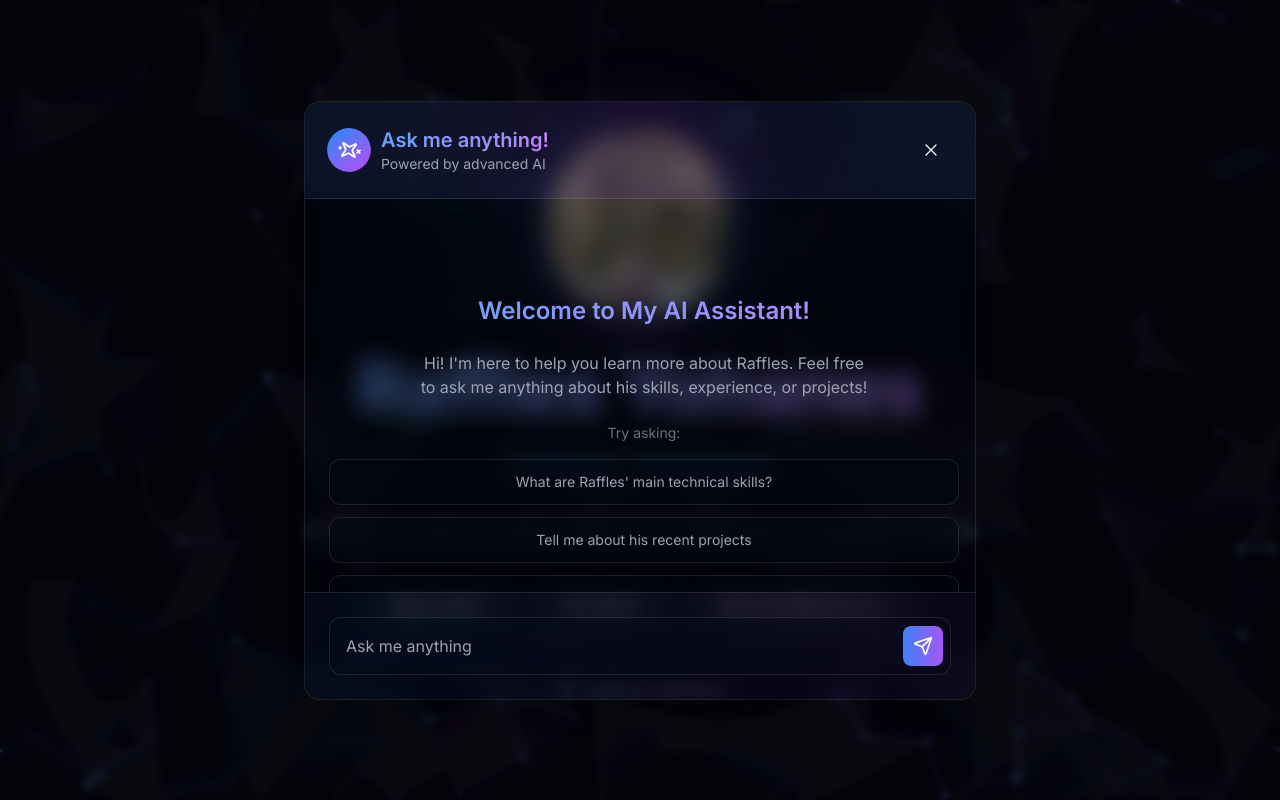
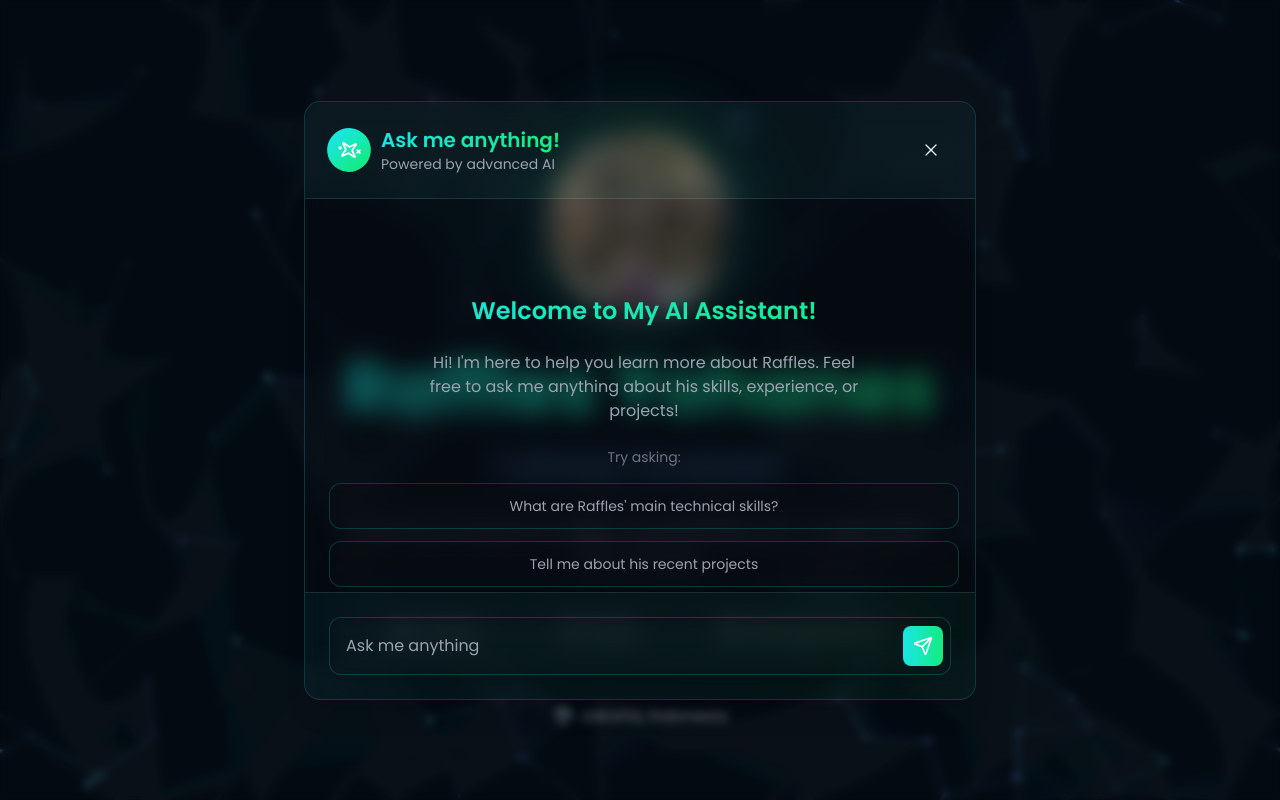
Before and after one commit to rfflsy16/raffles-portfolio, a Next.js app in the folder my-portfolio/: page / in a window 1280 px wide. Both pictures are taken after a click on the element 640 px from the left and 224 px from the top of the page. Shown: the top 800 px of the page. Built offline with nearby package versions, Linux system fonts and the light colour scheme.

Commit message:
feat: change all the color and the font to be poppins

```diff
--- a/my-portfolio/src/app/(home)/HeroSection.tsx
+++ b/my-portfolio/src/app/(home)/HeroSection.tsx
@@ -39,8 +39,8 @@ export default function HeroSection() {
                         </motion.div>
 
                         {/* Profile Picture */}
-                        <div className="absolute inset-0 rounded-full bg-gradient-to-r from-blue-500/50 via-purple-500/50 to-blue-500/50 blur-2xl opacity-75 group-hover:opacity-90" />
-                        <div className="relative w-full h-full rounded-full overflow-hidden border-4 border-white/10 group-hover:border-blue-500/20">
+                        <div className="absolute inset-0 rounded-full bg-gradient-to-r from-primary/50 via-secondary/50 to-primary/50 blur-2xl opacity-75 group-hover:opacity-90" />
+                        <div className="relative w-full h-full rounded-full overflow-hidden border-4 border-white/10 group-hover:border-primary/30">
                             <Image
                                 src="/raffles-photo.webp"
                                 alt="Profile Photo"
--- a/my-portfolio/src/app/(home)/ProjectSection.tsx
+++ b/my-portfolio/src/app/(home)/ProjectSection.tsx
@@ -91,7 +91,7 @@ export default function ProjectSection() {
                                             <Link href={project.link} className="w-full">
                                                 <Button
                                                     variant="outline"
-                                                    className="w-full backdrop-blur-sm bg-blue-500/20 border-blue-400/50 hover:bg-blue-500/30 text-white font-medium transition-all duration-300 hover:scale-[1.02] hover:shadow-blue-500/20 hover:shadow-lg"
+                                                    className="w-full backdrop-blur-sm bg-primary/20 border-primary/40 hover:bg-primary/30 text-white font-medium transition-all duration-300 hover:scale-[1.02] hover:shadow-primary/30 hover:shadow-lg"
                                                 >
                                                     <ExternalLink className="mr-2 h-4 w-4"/> Live Demo
                                                 </Button>
@@ -99,7 +99,7 @@ export default function ProjectSection() {
                                             <Link href={project.code} className="w-full">
                                                 <Button
                                                     variant="outline"
-                                                    className="w-full backdrop-blur-sm bg-purple-500/20 border-purple-400/50 hover:bg-purple-500/30 text-white font-medium transition-all duration-300 hover:scale-[1.02] hover:shadow-purple-500/20 hover:shadow-lg"
+                                                    className="w-full backdrop-blur-sm bg-secondary/20 border-secondary/40 hover:bg-secondary/30 text-white font-medium transition-all duration-300 hover:scale-[1.02] hover:shadow-secondary/30 hover:shadow-lg"
                                                 >
                                                     <Code className="mr-2 h-4 w-4" /> Source Code
                                                 </Button>
--- a/my-portfolio/src/app/globals.css
+++ b/my-portfolio/src/app/globals.css
@@ -3,25 +3,25 @@
 @tailwind utilities;
 
 :root {
-  --background: 230 30% 8%;
-  --foreground: 210 20% 98%;
-  --card: 224 71% 4%;
-  --card-foreground: 213 31% 91%;
-  --popover: 224 71% 4%;
-  --popover-foreground: 215 20% 65%;
-  --primary: 210 40% 98%;
-  --primary-foreground: 222.2 47.4% 1.2%;
-  --secondary: 222.2 47.4% 11.2%;
-  --secondary-foreground: 210 40% 98%;
-  --muted: 223 47% 11%;
-  --muted-foreground: 215.4 16.3% 56.9%;
-  --accent: 216 34% 17%;
-  --accent-foreground: 210 40% 98%;
-  --destructive: 0 63% 31%;
-  --destructive-foreground: 210 40% 98%;
-  --border: 216 34% 17%;
-  --input: 216 34% 17%;
-  --ring: 216 34% 17%;
+  --background: 210 30% 8%;
+  --foreground: 190 100% 96%;
+  --card: 210 30% 6%;
+  --card-foreground: 190 90% 92%;
+  --popover: 210 30% 6%;
+  --popover-foreground: 190 50% 85%;
+  --primary: 180 80% 50%;
+  --primary-foreground: 210 20% 10%;
+  --secondary: 150 85% 50%;
+  --secondary-foreground: 210 20% 10%;
+  --muted: 210 25% 16%;
+  --muted-foreground: 190 30% 75%;
+  --accent: 150 80% 45%;
+  --accent-foreground: 210 20% 10%;
+  --destructive: 0 80% 50%;
+  --destructive-foreground: 190 100% 96%;
+  --border: 180 40% 25%;
+  --input: 180 40% 25%;
+  --ring: 180 70% 45%;
   --radius: 0.5rem;
 }
 
@@ -35,15 +35,15 @@
 }
 
 .glass-card {
-  @apply bg-card/30 backdrop-blur-md border border-white/10 shadow-xl;
+  @apply bg-card/30 backdrop-blur-md border border-primary/20 shadow-xl;
 }
 
 .gradient-text {
-  @apply bg-clip-text text-transparent bg-gradient-to-r from-blue-400 to-purple-400;
+  @apply bg-clip-text text-transparent bg-gradient-to-r from-primary to-secondary;
 }
 
 .hover-glow {
-  @apply transition-all duration-300 hover:shadow-[0_0_20px_rgba(59,130,246,0.5)];
+  @apply transition-all duration-300 hover:shadow-[0_0_20px_rgba(56,224,231,0.6)];
 }
 
 .section-padding {
@@ -63,30 +63,30 @@
 }
 
 .neo-brutalism-white {
-    @apply relative bg-transparent text-blue-400 px-4 py-2 rounded-lg
-           font-semibold border-2 border-blue-500
-           shadow-[4px_4px_0px_0px_rgba(59,130,246,0.3)]
-           active:shadow-[2px_2px_0px_0px_rgba(59,130,246,0.3)]
+    @apply relative bg-transparent text-primary px-4 py-2 rounded-lg
+           font-semibold border-2 border-primary
+           shadow-[4px_4px_0px_0px_rgba(56,224,231,0.4)]
+           active:shadow-[2px_2px_0px_0px_rgba(56,224,231,0.4)]
            active:translate-x-[2px]
            active:translate-y-[2px]
            transition-all duration-150
-           hover:bg-blue-500/10
-           hover:shadow-[6px_6px_0px_0px_rgba(59,130,246,0.3)];
+           hover:bg-primary/15
+           hover:shadow-[6px_6px_0px_0px_rgba(56,224,231,0.4)];
 }
 
 /* Update Modern Card Style */
 .modern-card {
-    @apply bg-gray-900/30 backdrop-blur-lg border border-white/10
+    @apply bg-card/30 backdrop-blur-lg border border-primary/20
            shadow-[0_8px_32px_rgba(0,0,0,0.37)]
-           hover:shadow-[0_8px_32px_rgba(59,130,246,0.2)]
+           hover:shadow-[0_8px_32px_rgba(56,224,231,0.25)]
            transition-all duration-500
            rounded-xl overflow-hidden;
 }
 
 /* Update Modern Badge Style */
 .modern-badge {
-    @apply bg-blue-500/10 text-blue-300 border border-blue-400/20
-           backdrop-blur-sm hover:bg-blue-500/20
+    @apply bg-accent/10 text-accent border border-accent/20
+           backdrop-blur-sm hover:bg-accent/20
            transition-all duration-300
            text-xs font-medium px-2.5 py-1 rounded-full;
 }
@@ -94,10 +94,10 @@
 /* Update Timeline Gradient */
 .timeline-gradient {
     background: linear-gradient(180deg,
-        rgba(59,130,246,0.1) 0%,
-        rgba(139,92,246,0.3) 50%,
-        rgba(59,130,246,0.1) 100%
+        rgba(56,224,231,0.15) 0%,
+        rgba(72,226,172,0.3) 50%,
+        rgba(56,224,231,0.15) 100%
     );
     animation: gradientFlow 4s ease infinite;
-    box-shadow: 0 0 15px rgba(59,130,246,0.2);
+    box-shadow: 0 0 15px rgba(56,224,231,0.25);
 }
--- a/my-portfolio/src/app/layout.tsx
+++ b/my-portfolio/src/app/layout.tsx
@@ -1,11 +1,11 @@
 import Background from '@/components/Background';
 import './globals.css';
 import type { Metadata } from 'next';
-import { Inter } from 'next/font/google';
+import { Poppins } from 'next/font/google';
 import { Analytics } from '@vercel/analytics/next';
 import { SpeedInsights } from '@vercel/speed-insights/next';
 
-const inter = Inter({ subsets: ['latin'] });
+const poppins = Poppins({ weight: ['300', '400', '500', '600', '700'], subsets: ['latin'] });
 
 export const metadata: Metadata = {
   title: 'Rafles Yohanes Portfolio',
@@ -19,7 +19,7 @@ export default function RootLayout({
 }) {
   return (
     <html lang="en">
-      <body className={inter.className}>
+      <body className={poppins.className}>
         <Background />
         {children}
         <Analytics />
--- a/my-portfolio/src/components/AiChats.tsx
+++ b/my-portfolio/src/components/AiChats.tsx
@@ -128,7 +128,7 @@ export default function AiChats({ isOpen, onClose }: AiChatsProps) {
         >
             <div className="space-y-6">
                 <motion.h3
-                    className="text-2xl font-semibold text-transparent bg-clip-text bg-gradient-to-r from-blue-400 to-purple-400"
+                    className="text-2xl font-semibold text-transparent bg-clip-text bg-gradient-to-r from-primary to-secondary"
                     initial={{ scale: 0.9 }}
                     animate={{ scale: 1 }}
                     transition={{ duration: 0.5 }}
@@ -154,7 +154,7 @@ export default function AiChats({ isOpen, onClose }: AiChatsProps) {
                         {aiQuestions.map((question, index) => (
                             <motion.div
                                 key={index}
-                                className="glass-card p-3 rounded-xl text-sm text-gray-400 cursor-pointer hover:bg-blue-500/10 hover:text-blue-400 transition-all duration-300"
+                                className="glass-card p-3 rounded-xl text-sm text-gray-400 cursor-pointer hover:bg-primary/10 hover:text-primary transition-all duration-300"
                                 whileHover={{ scale: 1.02, x: 5 }}
                                 onClick={() => {
                                     setMessage(question);
@@ -193,15 +193,15 @@ export default function AiChats({ isOpen, onClose }: AiChatsProps) {
                 whileTap={{ scale: 0.98 }}
                 className={`max-w-[80%] p-4 rounded-2xl ${
                     chat.role === 'user'
-                        ? 'bg-gradient-to-r from-blue-500/30 to-purple-500/30 text-blue-200 border border-blue-500/30 rounded-br-sm'
+                        ? 'bg-gradient-to-r from-primary/30 to-secondary/30 text-white border border-primary/30 rounded-br-sm'
                         : 'glass-card text-gray-200 border border-white/20 rounded-bl-sm px-5 py-4'  // Added more padding
                     }`}
             >
                 {chat.isTyping && chat.content === '' ? (
                     <div className="typing-animation flex justify-center items-center h-6">
-                        <span className="w-2 h-2 bg-blue-400 rounded-full mx-1"></span>
-                        <span className="w-2 h-2 bg-blue-400 rounded-full mx-1"></span>
-                        <span className="w-2 h-2 bg-blue-400 rounded-full mx-1"></span>
+                        <span className="w-2 h-2 bg-primary rounded-full mx-1"></span>
+                        <span className="w-2 h-2 bg-primary rounded-full mx-1"></span>
+                        <span className="w-2 h-2 bg-primary rounded-full mx-1"></span>
                     </div>
                 ) : (
                     <div className={`${chat.role === 'ai' ? 'ai-message-content prose prose-invert max-w-none' : ''}`}>
@@ -266,10 +266,10 @@ export default function AiChats({ isOpen, onClose }: AiChatsProps) {
                         >
                             {/* Header */}
                             <motion.div
-                                className="flex justify-between items-center p-6 border-b border-white/10 bg-gradient-to-r from-blue-500/10 via-purple-500/10 to-blue-500/10"
+                                className="flex justify-between items-center p-6 border-b border-white/10 bg-gradient-to-r from-primary/5 to-secondary/5"
                                 initial={false}
                                 animate={{
-                                    background: ['linear-gradient(90deg, rgba(59, 130, 246, 0.1) 0%, rgba(168, 85, 247, 0.1) 50%, rgba(59, 130, 246, 0.1) 100%)'],
+                                    background: ['linear-gradient(90deg, rgba(56, 224, 231, 0.05) 0%, rgba(72, 226, 172, 0.05) 50%, rgba(56, 224, 231, 0.05) 100%)'],
                                 }}
                                 transition={{
                                     background: { duration: 3, repeat: Infinity },
@@ -277,7 +277,7 @@ export default function AiChats({ isOpen, onClose }: AiChatsProps) {
                             >
                                 <div className="flex items-center gap-3">
                                     <motion.div
-                                        className="w-10 h-10 rounded-full bg-gradient-to-r from-blue-500 to-purple-500 flex items-center justify-center"
+                                        className="w-10 h-10 rounded-full bg-gradient-to-r from-primary to-secondary flex items-center justify-center"
                                         animate={{
                                             scale: [1, 1.1, 1],
                                             rotate: 360,
@@ -412,7 +412,7 @@ export default function AiChats({ isOpen, onClose }: AiChatsProps) {
 
                                 {/* Chat Input */}
                                 <motion.div
-                                    className="p-6 border-t border-white/10 bg-gradient-to-r from-blue-500/5 to-purple-500/5"
+                                    className="p-6 border-t border-white/10 bg-gradient-to-r from-primary/5 to-secondary/5"
                                     initial={false}
                                     whileHover={{ backgroundColor: 'rgba(59, 130, 246, 0.1)' }}
                                 >
@@ -427,13 +427,13 @@ export default function AiChats({ isOpen, onClose }: AiChatsProps) {
                                                 value={message}
                                                 onChange={(e) => setMessage(e.target.value)}
                                                 placeholder="Ask me anything"
-                                                className="w-full p-4 pr-14 rounded-xl glass-card border border-white/10 focus:border-blue-500/50 focus:outline-none focus:ring-2 focus:ring-blue-500/20 text-white placeholder:text-gray-400 transition-all duration-300"
+                                                className="w-full p-4 pr-14 rounded-xl glass-card border border-white/10 focus:border-primary/50 focus:outline-none focus:ring-2 focus:ring-primary/20 text-white placeholder:text-gray-400 transition-all duration-300"
                                                 disabled={isLoading}
                                             />
                                             <Button
                                                 type="submit"
                                                 size="icon"
-                                                className="absolute right-2 top-1/2 -translate-y-1/2 rounded-lg bg-gradient-to-r from-blue-500 to-purple-500 hover:from-blue-600 hover:to-purple-600 text-white transition-all duration-300"
+                                                className="absolute right-2 top-1/2 -translate-y-1/2 rounded-lg bg-gradient-to-r from-primary to-secondary hover:from-primary/80 hover:to-secondary/80 text-white transition-all duration-300"
                                                 disabled={isLoading}
                                             >
                                                 <motion.div
--- a/my-portfolio/src/components/Background.tsx
+++ b/my-portfolio/src/components/Background.tsx
@@ -26,7 +26,7 @@ const Background = () => {
       radius: Math.random() * 2 + 1,
       vx: (Math.random() - 0.5) * 0.5,
       vy: (Math.random() - 0.5) * 0.5,
-      hue: Math.random() * 60 + 200, // Blue to purple range
+      hue: Math.random() * 60 + 180, // Cyan to green range
     }));
 
     let mouseX = 0;
@@ -76,7 +76,7 @@ const Background = () => {
     };
 
     const animate = () => {
-      ctx.fillStyle = 'rgba(10, 10, 20, 0.1)';
+      ctx.fillStyle = 'rgba(10, 20, 30, 0.1)';
       ctx.fillRect(0, 0, canvas.width, canvas.height);
 
       particles.forEach(particle => {
@@ -118,7 +118,7 @@ const Background = () => {
     <canvas
       ref={canvasRef}
       className="fixed top-0 left-0 w-full h-full -z-10"
-      style={{ background: 'linear-gradient(135deg, #0a0a14 0%, #1a1a2e 100%)' }}
+      style={{ background: 'linear-gradient(135deg, #0a1a2c 0%, #102c42 100%)' }}
     />
   );
 };
```
